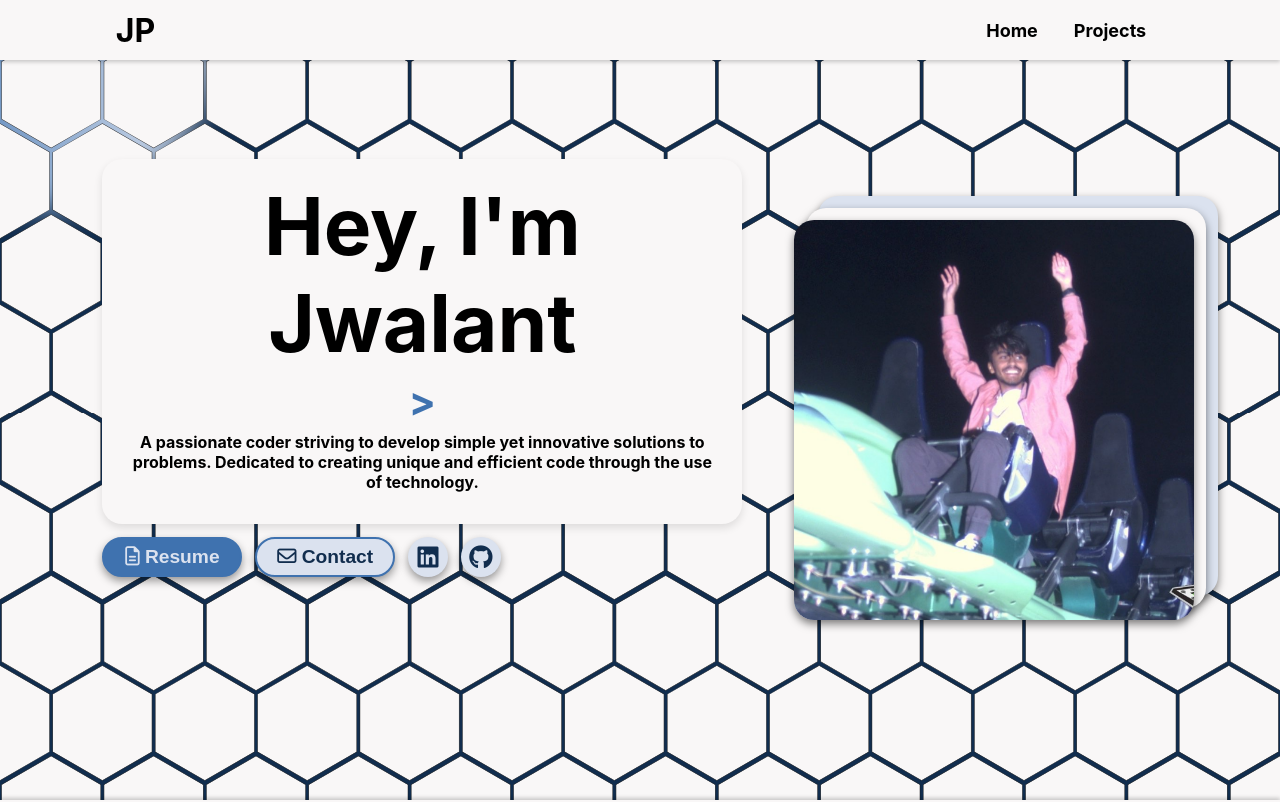
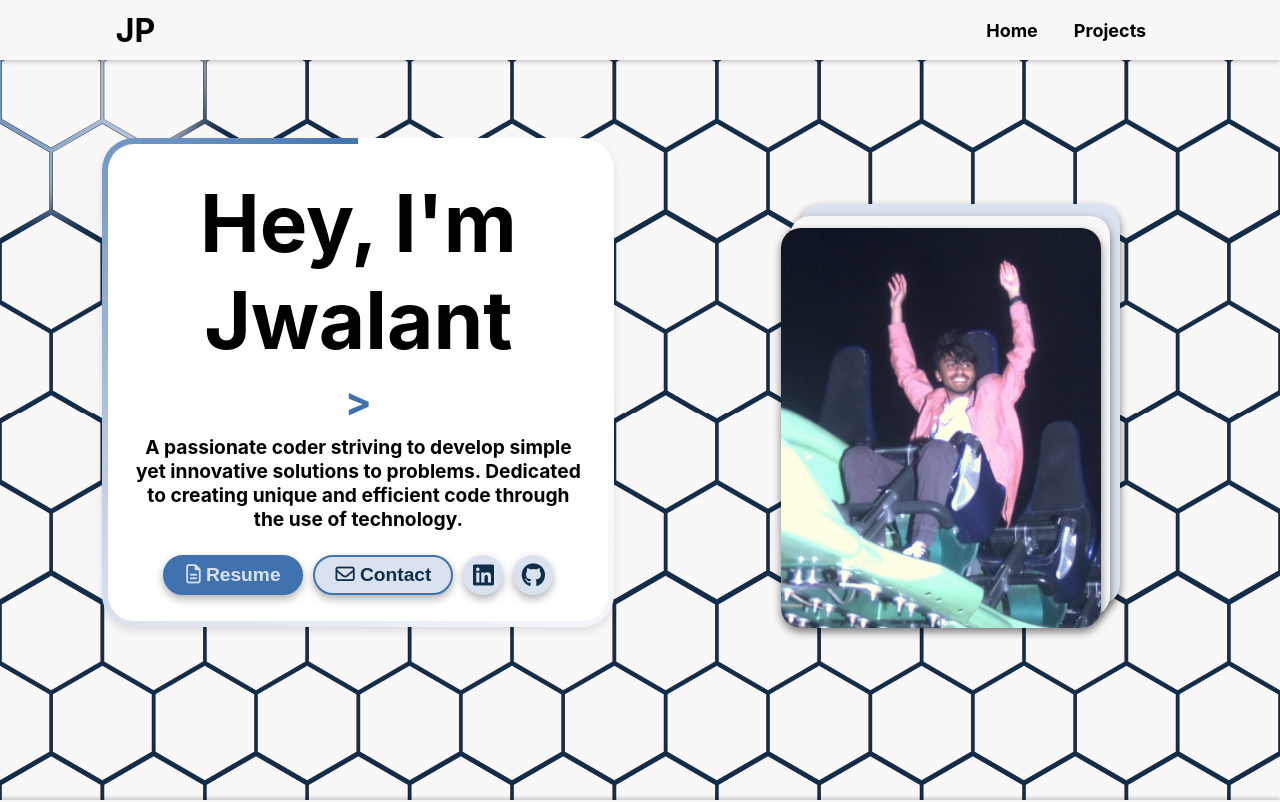
Before and after one commit to Jawlt/portfolio-website, a React (Create React App) app: page / in a window 1280 px wide. Shown: the top 802 px of the page. Built offline with nearby package versions, Linux system fonts and the light colour scheme; no server answers.

Commit message:
improve responsiveness in homepage

```diff
--- a/src/components/Home.css
+++ b/src/components/Home.css
@@ -27,24 +27,44 @@
     text-align: center;
     border-radius: 20px;
     box-shadow: 0 4px 8px rgba(0, 0, 0, 0.11);
-    max-width: 710px;
+    max-width: 80%;
     min-width: 320px;
     width: 100%;
     padding: 4%;
-    padding-top: 2%;
+    display: flex;
+    flex-direction: column;
+    justify-content: center;
+    align-items: center;
+
+    --border-angle: 0turn;
+    --main-bg: conic-gradient(
+        from var(--border-angle),
+        #FFF,
+        #FFF 5%,
+        #FFF 60%,
+        #FFF 95%
+    );
+
+    border: solid 6px transparent;
+    border-radius: 2em;
+    --gradient-border: conic-gradient(from var(--border-angle), transparent 25%, #DBE2EF, #3F72AF 100%, transparent);
+
+    background:
+        var(--main-bg) padding-box,
+        var(--gradient-border) border-box,
+        var(--main-bg) border-box;
+
+    background-position: center center;
+    animation: bg-spin 10s linear infinite;
 }
 
 .button-container {
-    position: relative;
-    top: -36%;
-    grid-column: 1 / 2;
-    grid-row: 2 / 3;
-    gap: 2%;
-    width: 100%; /* makes the button container take the full width */
+    margin-top: 20px;
     display: flex;
-    justify-content: flex-start; /* aligns buttons to the start */
-    align-self: baseline;
+    gap: 10px;
+    justify-content: center;
     align-items: center;
+    flex-wrap: wrap;
 }
 
 .button-container .resume, .contact {
@@ -56,20 +76,20 @@
     font-weight: 700; /* bold */
     height: 40px;
     width: 140px;
-    box-shadow: 0 4px 8px rgba(0, 0, 0, 0.4);
-    display: flex; /* Ensure the content is centered */
+    box-shadow: 0 4px 8px rgba(0, 0, 0, 0.3);
+    display: flex;
     align-items: center;
     justify-content: center;
-    transition: transform 0.1s ease; /* Smooth transition */
+    transition: transform 0.5s ease; /* Smooth transition */
 }
 
-.button-container .resume {
+.resume {
     color: #DBE2EF;
     background-color: #3F72AF;
     border: 2px solid #3F72AF;
 }
 
-.button-container .contact {
+.contact {
     color: #112D4E;
     background-color: #DBE2EF;
     border: 2px solid #3F72AF;
@@ -80,7 +100,7 @@
     color: #112D4E;
     background-color: #DBE2EF;
     border: 0px;
-    box-shadow: 0 4px 8px rgba(0, 0, 0, 0.4);
+    box-shadow: 0 4px 8px rgba(0, 0, 0, 0.3);
     height: 40px;
     width: 40px;
     border-radius: 50%;
@@ -90,13 +110,36 @@
     justify-content: center;
     align-items: center;
     text-decoration: none;
-    transition: transform 0.1s ease; /* smooth transition */
+    transition: transform 0.5s ease; /* smooth transition */
 }
 
 .resume:hover, .contact:hover, .linkden:hover, .github:hover {
-    transform: scale(1.15); /* Increase size by 2% */
+    transform: scale(1.15);
 }
 
+.resume:hover, .contact:hover, .linkden:hover, .github:hover {
+    color: #112D4E;
+    --border-angle: 0turn;
+    --main-bg: conic-gradient(
+        from var(--border-angle),
+        #FFF,
+        #FFF 5%,
+        #FFF 60%,
+        #FFF 95%
+    );
+
+    border: solid 3px transparent;
+    border-radius: 2em;
+    --gradient-border: conic-gradient(from var(--border-angle), transparent 25%, #DBE2EF, #3F72AF 100%, transparent);
+
+    background:
+        var(--main-bg) padding-box,
+        var(--gradient-border) border-box,
+        var(--main-bg) border-box;
+
+    background-position: center center;
+    animation: bg-spin 3s linear infinite;
+}
 
 h1, h2, h3 {
     margin: 1% 0;
@@ -114,7 +157,7 @@ h2 {
 
 h3 {
     color: #000;
-    font-size: 1rem;
+    font-size: 1.2rem;
 }
 
 /* Contact Popup */
@@ -177,14 +220,14 @@ h3 {
 .picture-container {
     grid-column: 2 / 3;
     grid-row: 1 / span 2;
-    position: relative; /* relative positioning to contain absolute children */
+    position: relative;
     display: flex;
-    max-width: 400px;
-    max-height: 400px;
+    max-width: 50%;
+    max-height: 50%;
     height: 100%;
     width: 100%;
-    left: 8%;
-    top: -5%
+    left: 6%;
+    top: -4%;
 }
 
 .picture {
@@ -223,3 +266,15 @@ h3 {
     left: 6%;
     z-index: 1;
 }
+
+@keyframes bg-spin {
+    to {
+        --border-angle: 1turn;
+    }
+}
+
+@property --border-angle {
+    syntax: "<angle>";
+    inherits: true;
+    initial-value: 0turn;
+}
--- a/src/components/Home.js
+++ b/src/components/Home.js
@@ -91,15 +91,7 @@ export function Home() {
               showCursor={false}
             />
           </h3>
-        </div>
-        <div className="picture-container">
-          <div className="picture">
-            <img src={images[currentImageIndex]} alt="Profile" />
-          </div>
-          <div className="picture-background-1"></div>
-          <div className="picture-background-2"></div>
-        </div>
-        <div className="button-container">
+          <div className="button-container">
           <button className="resume" onClick={onResumeClick}>
             <p><i className="far fa-file-alt"></i> Resume</p>
           </button>
@@ -108,6 +100,14 @@ export function Home() {
           </button>
           <a href="https://linkedin.com/in/jwalant-p" className="linkden" target="_blank" rel="noopener noreferrer"><i className="fab fa-linkedin" ></i></a>
           <a href="https://github.com/Jawlt" className="github" target="_blank" rel="noopener noreferrer"><i className="fa-brands fa-github"></i></a>
+        </div>
+        </div>
+        <div className="picture-container">
+          <div className="picture">
+            <img src={images[currentImageIndex]} alt="Profile" />
+          </div>
+          <div className="picture-background-1"></div>
+          <div className="picture-background-2"></div>
         </div>
       </div>
       {isContactOpen && (
```
